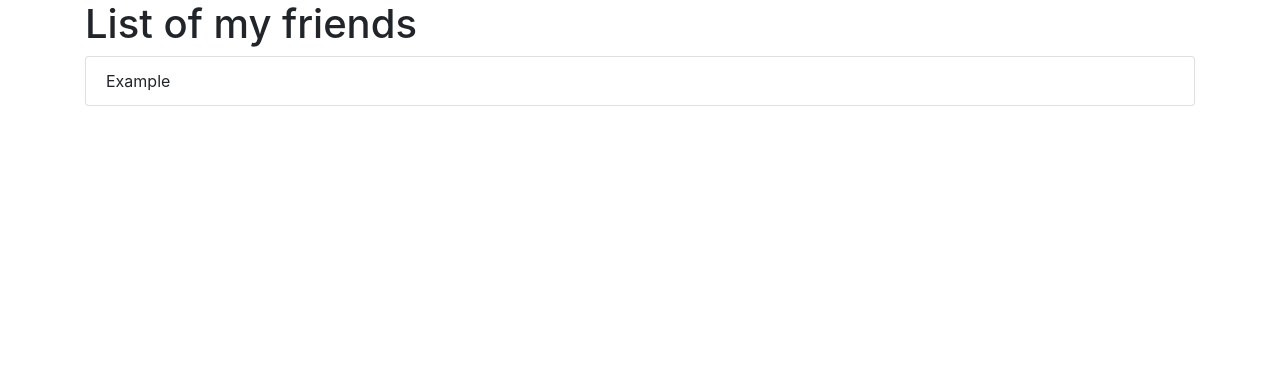
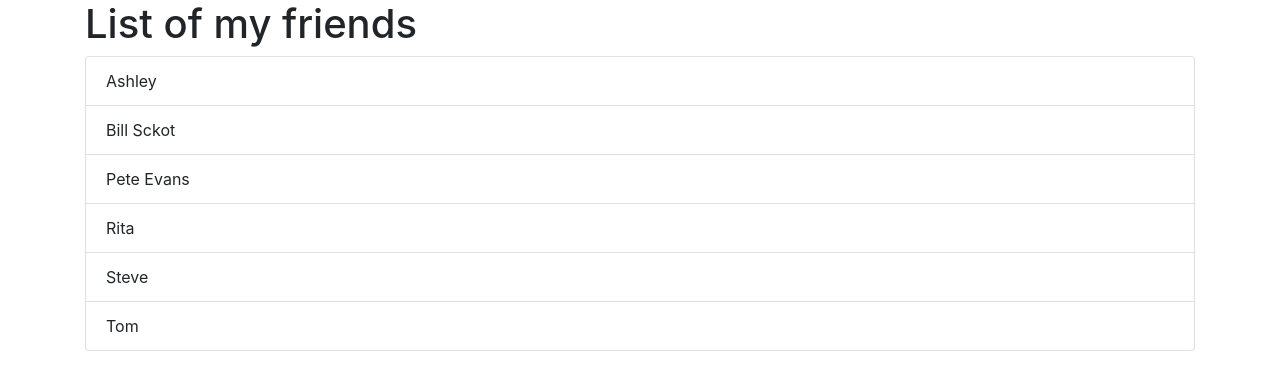
Before and after one commit to alexkolotukhina/home-task-01, a plain HTML site: page index.html in a window 1280 px wide. Drawn offline with nearby package versions, Linux system fonts and the light colour scheme.

Commit message:
End first task.

```diff
--- a/index.html
+++ b/index.html
@@ -14,9 +14,7 @@
     <div class="container">
       <h1>List of my friends</h1>
 
-      <ul id="list" class="list-group">
-        <li class="list-group-item">Example</li>
-      </ul>
+      <ul id="list" class="list-group"></ul>
     </div>
     <script src="js/main.js"></script>
   </body>
--- a/js/main.js
+++ b/js/main.js
@@ -1,14 +1,26 @@
-// Написать функцию map, которая будет принимать в качестве
-// аргумента массив arr и функцию, которая в свою очередь будет
-// осуществлять преобразование массива arr  в вид
-// [ "<li class="list-group-item">Tom</li>", ....]
-// и выводить элементы массива в ul с id="list"
-// Вывод должен осуществляться в отсортированном по алфавиту виде
-
-let arr = ["Tom", "Steve", "Bill", "Rita", "Pete", "Ashley"];
+let arr = ["Tom", "StEve", "bill sckot", "Rita", "Pete EvaNs", "Ashley"];
 const list = document.getElementById("list");
 
-// Сигнатура map
-function map(list, fn) {
-  // todo
+function sortArray(arr) {
+  let newArr = arr.map((item) => item.toLowerCase());
+
+  newArr.sort();
+
+  newArr.forEach((item) => {
+    if (list) {
+      let li = document.createElement("li");
+      li.classList.add("list-group-item");
+      let content = item
+        .split(" ")
+        .map((word) => word.charAt(0).toUpperCase() + word.slice(1));
+      li.innerText = content.join(" ");
+      list.appendChild(li);
+    }
+  });
 }
+
+function map(arr, fn) {
+  fn(arr);
+}
+
+map(arr, sortArray);
```
